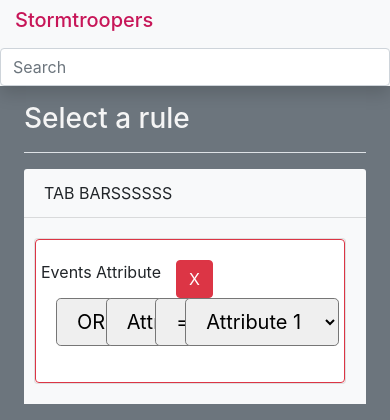
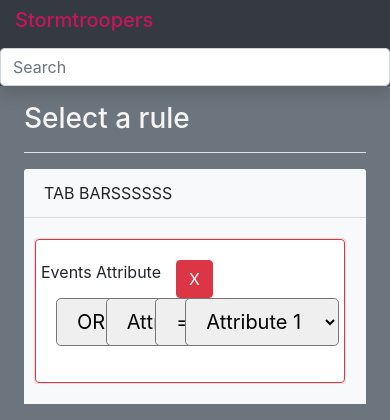
Before and after one commit to gloriali99/Stormtroopers-, a Python web app: template templates/index.html in a window 390 px wide. Shown: the top 420 px of the page. Run offline with Jinja, Linux system fonts and the light colour scheme; the template is opened without the code that fills it, so the values that code supplies are empty; some libraries are stand-ins or nearby versions.

Commit message:
color changes

```diff
--- a/templates/index.html
+++ b/templates/index.html
@@ -14,8 +14,8 @@
 
 <body onload="loadDashboard();">
     <!-- Top Navigation bar-->
-    <nav class="navbar navbar-light bg-light p-0 shadow flex-md-nowrap" style="z-index: 1030">
-        <h1 class="navbar-brand col-sm-3 col-md-2 mr-0" href="#" style="color:#c71658;">Stormtroopers</h1>
+    <nav class="navbar navbar-dark bg-dark p-0 shadow flex-md-nowrap" style="z-index: 1030">
+        <h1 class="navbar-brand col-md-3 col-lg-2 mr-0" href="#" style="color:#c71658;">Stormtroopers</h1>
         <!-- Searchbar-->
         <input class="form-control form-control-dark w-100" id="myInput" type="text" placeholder="Search" aria-label="Search" style="width: 200px;" onkeyup="searchFunction()">
 
@@ -24,7 +24,7 @@
 <div class="container-fluid">
     <div class="row">
         <!-- Left Navigation bar-->
-        <nav class = "col-md-2 d-none d-md-block bg-dark sidebar shadow rounded" style="width:200px; border-color: #EA7661;">
+        <nav class = "col-md-2 d-none d-md-block bg-dark sidebar shadow " style="width:200px; border-color: #EA7661;">
             <div class="sidebar-sticky">
                 <h6 class="sidebar-heading d-flex justify-content-between align-items-center px-3 mt-4 mb-1 text-muted">
 
```
